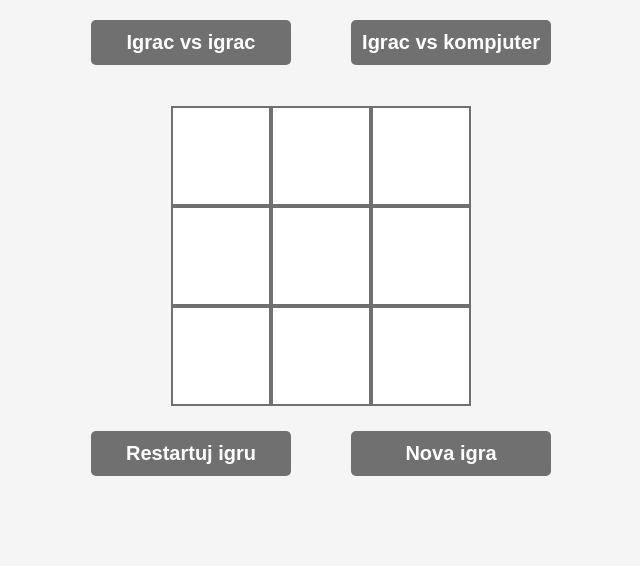
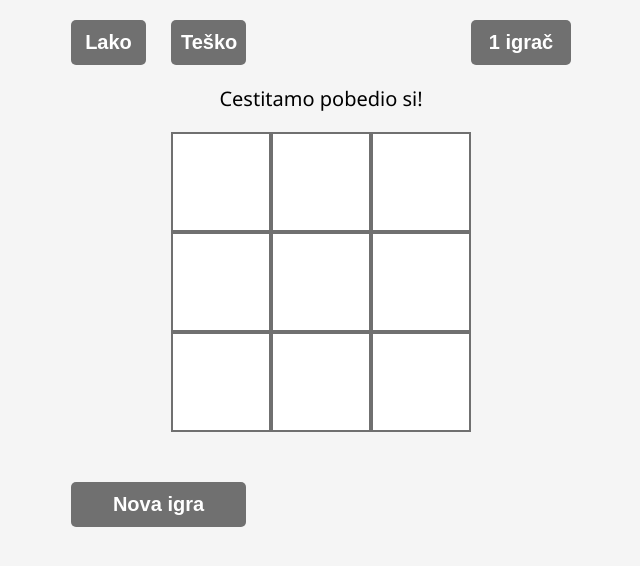
Before and after one commit to trinstone/ProjekatIksOks, a website: page html/igra.html in a window 1280 px wide. Shown: the whole page, without its empty margins (319-959 px from the left). Drawn offline with Linux system fonts and the light colour scheme; files whose address does not match are found by name.

Commit message:
dodata pocetna strana

```diff
--- a/css/style copy.css
+++ b/css/styleIgra.css
@@ -1,19 +1,18 @@
-
 body {
     font-family: 'Segoe UI', Tahoma, Geneva, Verdana, sans-serif;
     background-color: #f5f5f5;
-    align-items: center;
     width: 500px;
     margin: auto;
-    padding: 20px;
+    padding-top: 20px;
     box-sizing: border-box;
 }
 
-nav{
-    height: 70px;
+#modIgre{
+    height: 45px;
+    position: relative;
 }
 
-nav button {
+#modIgre button {
     padding: 10px;
     background-color: #707070;
     color: white;
@@ -23,22 +22,40 @@ nav button {
     font-size: 20px;
     font-weight: bold;
     box-sizing: border-box;
-    margin: auto;
-    width: 200px;
     height: 45px;
+    position: absolute;
 }
 
-nav button:hover {
+#modIgre button:hover {
     background-color: black;
     transform: translateY(-2px);
 }
 
-#btnPvp{
-    float: left;
+#btn1p{
+    width: 100px;
+    right: 0px;
 }
 
-#btnPvpc{
-    float: right;
+#btn2p{
+    width: 100px;
+    right: 0px;
+    display: none;
+}
+
+#btnLako{
+    width: 75px;
+    left: 0px;
+}
+
+#btnTesko{
+    width: 75px;
+    left: 100px;
+}
+
+#btnPromenaImena{
+    width: 175px;
+    left: 0px;
+    display: none;
 }
 
 #tabla {
@@ -60,11 +77,7 @@ nav button:hover {
     border-color: black;
 }
 
-#tokIgre{
-    margin-top: 25px;
-}
-
-#tokIgre button {
+#btnReset {
     padding: 10px;
     background-color: #707070;
     color: white;
@@ -74,43 +87,24 @@ nav button:hover {
     font-size: 20px;
     font-weight: bold;
     box-sizing: border-box;
-    width: 200px;
+    width: 175px;
     height: 45px;
+    float: left;
+    margin-top: 50px;
 }
 
-#tokIgre button:hover {
+#btnReset:hover {
     background-color: black;
     transform: translateY(-2px);
 }
 
-#btnReset{
-    float: left;
+#krajIgrePoruka {
+    font-size: 20px;
+    color: black;
+    text-align: center;
 }
 
-#btnNovaIgra{
-    float: right;
-}
-
-/*#krajIgreOkvir {
-    display: none;
-    position: fixed;
-    top: 50%;
-    left: 50%;
-    transform: translate(-50%, -50%);
-    background-color: rgba(255, 255, 255, 0.95);
-    padding: 30px;
-    border-radius: 10px;
-    box-shadow: 0 4px 20px rgba(0, 0, 0, 0.15);
-    text-align: center;
-    z-index: 100;
-}
-
-#krajIgrePoruka {
-    font-size: 1.5rem;
-    color: #333;
-    margin: 0;
-}
-
+/*
 .poljeTable[data-value="X"] {
     color: #dc3545;
 }
--- /dev/null
+++ b/css/styleIndeks.css
@@ -0,0 +1,47 @@
+body {
+    font-family: 'Segoe UI', Tahoma, Geneva, Verdana, sans-serif;
+    background-color: #f5f5f5;
+    width: 500px;
+    margin: auto;
+    padding-top: 20px;
+    box-sizing: border-box;
+}
+
+#modIgre{
+    position: relative;
+}
+
+#modIgre button {
+    padding: 10px;
+    background-color: #707070;
+    color: white;
+    border: none;
+    border-radius: 5px;
+    text-align: center;
+    font-size: 20px;
+    font-weight: bold;
+    box-sizing: border-box;
+    height: 45px;
+    position: absolute;
+}
+
+#modIgre button:hover {
+    background-color: black;
+    transform: translateY(-2px);
+}
+
+#btn1p{
+    width: 100px;
+    left: 100px;
+}
+
+#btn2p{
+    width: 100px;
+    left: 300px;
+}
+
+p{
+    font-size: 30px;
+    color: black;
+    text-align: center;
+}
--- a/index.html
+++ b/html/igra.html
@@ -2,15 +2,18 @@
 <html>
     <head>
         <meta charset="UTF-8">
-        <link rel="stylesheet" href="./css/style copy.css">
+        <link rel="stylesheet" href="../css/styleIgra.css">
     </head>
     <body>
-        <nav>
-            <button id="btnPvp">Igrac vs igrac</button>
-            <button id="btnPvpc">Igrac vs kompjuter</button>
-        </nav>
+        <div id="modIgre">
+            <button id="btn1p">1 igrač</button>
+            <button id="btn2p">2 igrača</button>
+            <button id="btnLako">Lako</button>
+            <button id="btnTesko">Teško</button>
+            <button id="btnPromenaImena">Promeni imena</button>
+        </div>
         <div id="krajIgreOkvir">
-            <p id="krajIgrePoruka"></p>
+            <p id="krajIgrePoruka">Cestitamo pobedio si!</p>
         </div>
         <main>
             <div id="tabla">
@@ -26,8 +29,7 @@
             </div>
         </main>
         <div id="tokIgre">
-            <button id="btnReset">Restartuj igru</button>
-            <button id="btnNovaIgra">Nova igra</button>
+            <button id="btnReset">Nova igra</button>
         </div>
         <script type="module">
         import { initPVP } from './javascript/pvp.js';
```
Also changed, not shown: html/index.html (added, +17 -0 lines), iksOks.html (deleted, +0 -30 lines), css/styleVisak.css (renamed from css/style.css).
